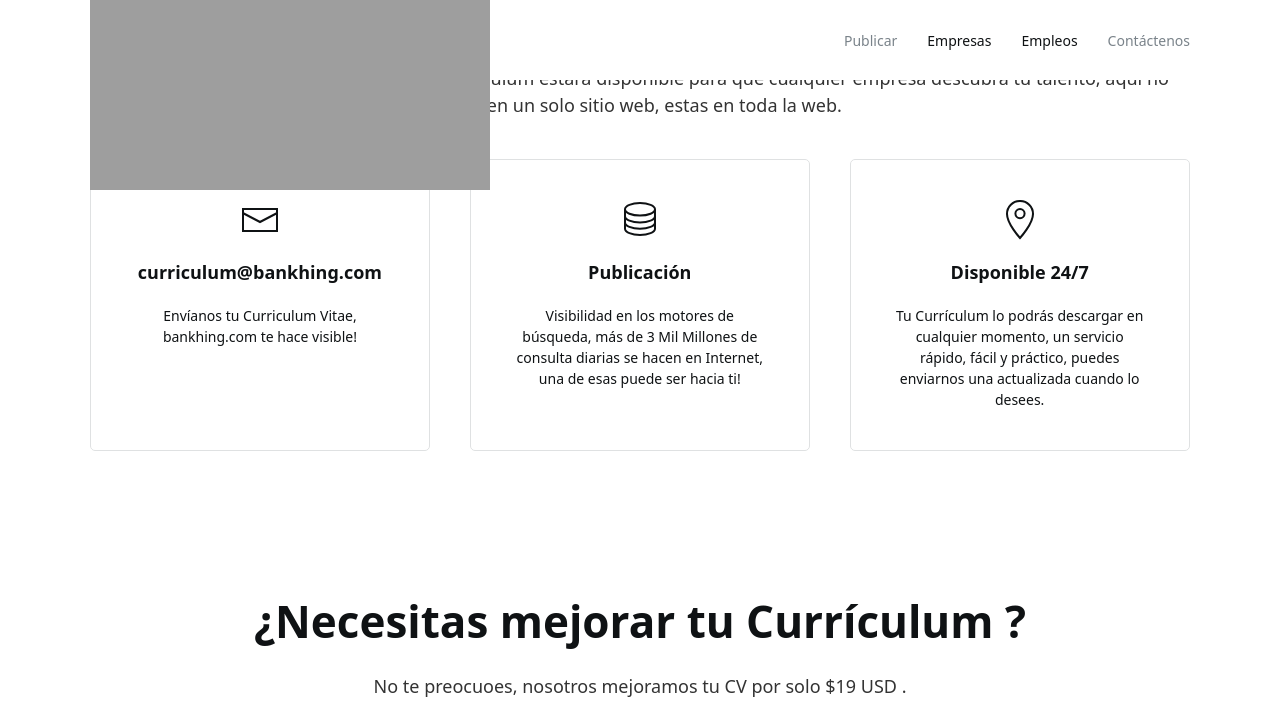
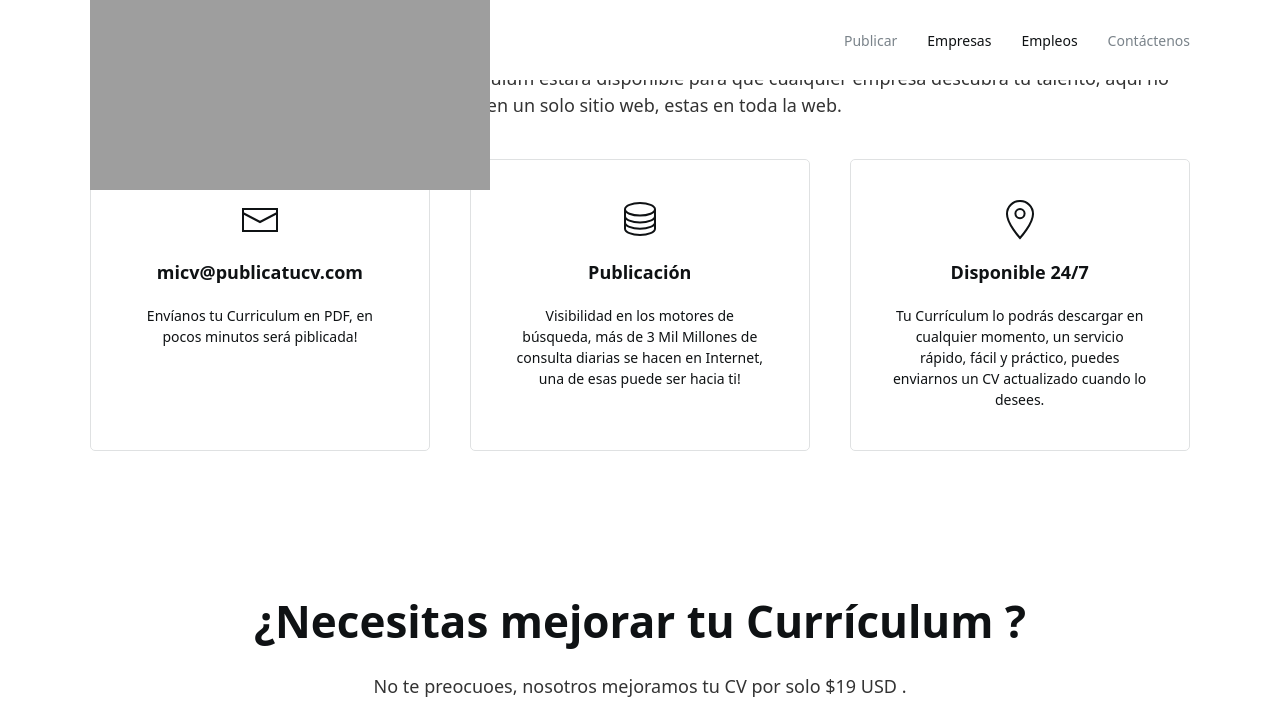
Before and after one commit to jelmii/jelmii.github.io, a Jekyll site: the page built from index.md, in a window 1280 px wide and 900 px high, scrolled down 742 px, cut to the strip 0-716 px from the top of the window. Built offline with Jekyll 4.4.1, drawn with Linux system fonts in a browser that asks for light colours.

Commit message:
Update navigation_home.yml

```diff
--- a/_data/navigation_home.yml
+++ b/_data/navigation_home.yml
@@ -1,7 +1,7 @@
 # Categories home page navigation
 
-- title: curriculum@bankhing.com
-  desc: Envíanos tu Curriculum Vitae, bankhing.com te hace visible!
+- title: micv@publicatucv.com
+  desc: Envíanos tu Curriculum en PDF, en pocos minutos será piblicada!
   icon: mail
   doc: http://www.bankhing.com/
 
@@ -11,6 +11,6 @@
   doc: /contact
 
 - title: Disponible 24/7
-  desc: Tu Currículum lo podrás descargar en cualquier momento, un servicio rápido, fácil y práctico, puedes enviarnos una actualizada cuando lo desees.
+  desc: Tu Currículum lo podrás descargar en cualquier momento, un servicio rápido, fácil y práctico, puedes enviarnos un CV actualizado cuando lo desees.
   icon: location
   doc: variables
```
